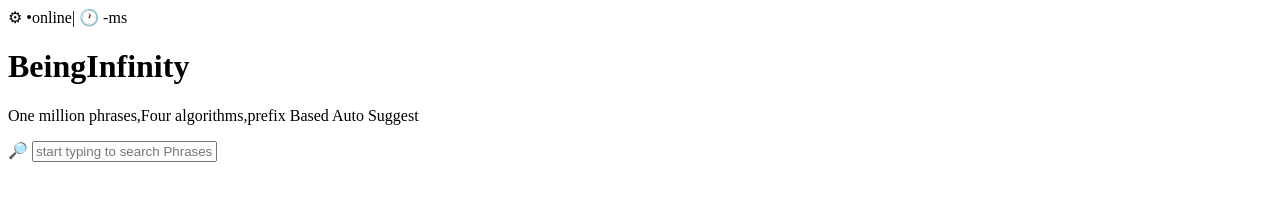
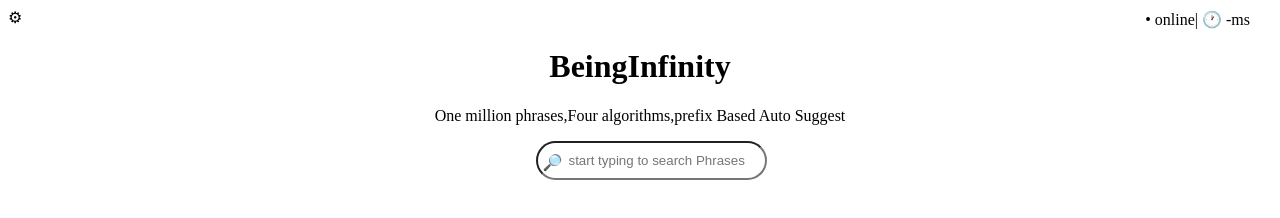
Before and after one commit to saipranathi01/autosuggest, a website: page frontend/pages/autosuggest.html in a window 1280 px wide. Drawn offline with Linux system fonts and the light colour scheme.

Commit message:
changes in search bar in autopage

```diff
--- a/frontend/css/autosuggest.css
+++ b/frontend/css/autosuggest.css
@@ -1,4 +1,28 @@
+.gear{
+    position:fixed;
+    top:10px;
+    left:30px;
+}
 .pill{
-    text-align:right;
+    position:fixed;
+    top:10px;
+    right:30px;
 
 }
+.main-content{
+    text-align:center;
+}
+.search-bar{
+   border-radius:30px;
+   padding-left:30px;
+   padding-right:20px;
+   padding-top:10px;
+   padding-bottom:10px;
+}
+.lens{
+    position:relative;
+    top:3px;
+    bottom:10px;
+    right:10px;
+    left:30px;
+}
--- a/frontend/pages/autosuggest.html
+++ b/frontend/pages/autosuggest.html
@@ -8,20 +8,23 @@
 </head>
 <body>
 
-    <span>&#x2699;</span>
+    <span id="gear">&#x2699;</span>
     <span class="pill">
 
-        &#x2022;online| &#x1F550; -ms
+        &#x2022; online| &#x1F550; -ms
     </span>
 
 
-<div>
-    <h1> BeingInfinity</h1>
+<div class="main-content">
+    <h1 <span class ="logo">Being</span><span>Infinity</span></h1>
     <p>One million phrases,Four algorithms,prefix Based Auto Suggest</p>
-  <div class="main-content">
-    <span>&#128270;</span>
-    <input type="text" placeholder="start typing to search Phrases">
-  </div>
+  <div >
+    <span class ="lens">&#128270;</span>
+    <input class="search-bar" type="text" placeholder="start typing to search Phrases">
+    <div id="search-suggestion"></div>
+
+
+</div>
 </div>
 
 
```
Also changed, not shown: frontend/index.html (+1 -0 lines).
